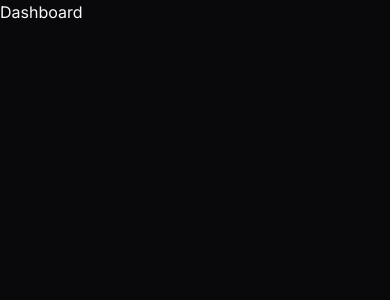
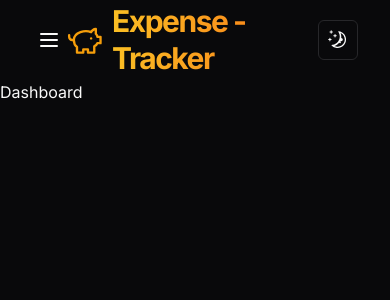
Before and after one commit to Akib-Raihan-4/Expense_Tracker_NextJS, a Next.js app: page / in a window 390 px wide. Shown: the top 300 px of the page. Built offline with nearby package versions, Linux system fonts and the light colour scheme.

Commit message:
mobile navbar added

```diff
--- /dev/null
+++ b/components/Navbar/MobileNav.tsx
@@ -0,0 +1,51 @@
+"use client"
+import { Menu } from "lucide-react";
+import { Button } from "../ui/button";
+import { Sheet, SheetContent, SheetTrigger } from "../ui/sheet";
+import Logo from "../Logo";
+import { useState } from "react";
+import NavbarItem from "./NavbarItem";
+import { ThemeSwitcherBtn } from "./ThemeSwitcherBtn";
+import { UserButton } from "@clerk/nextjs";
+
+interface NavItem {
+    label:string;
+    link: string;
+}
+
+export default function MobileNav({items}:{items:NavItem[]}) {
+    const [isOpen, setIsOpen] = useState(false);
+
+    return (
+      <div className="block border-separate bg-background md:hidden">
+        <nav className="container flex items-center justify-between px-8">
+          <Sheet open={isOpen} onOpenChange={setIsOpen}>
+            <SheetTrigger asChild>
+              <Button variant={"ghost"} size={"icon"}>
+                <Menu />
+              </Button>
+            </SheetTrigger>
+            <SheetContent className="w-[100%] sm:w-[540px]" side="left">
+              <Logo />
+              <div className="flex flex-col gap-1 pt-4">
+                {items.map((item:NavItem) => (
+                  <NavbarItem
+                    key={item.label}
+                    link={item.link}
+                    label={item.label}
+                  />
+                ))}
+              </div>
+            </SheetContent>
+          </Sheet>
+          <div className="flex h-[80px] min-h-[60px] items-center gap-x-4">
+              <Logo/>
+          </div>
+          <div className="flex items-center gap-2">
+              <ThemeSwitcherBtn/>
+              <UserButton afterSignOutUrl="/sign-in"/>
+          </div>
+        </nav>
+      </div>
+    );
+}
--- a/components/Navbar/Navbar.tsx
+++ b/components/Navbar/Navbar.tsx
@@ -1,40 +1,48 @@
-import React from 'react'
-import Logo from '../Logo'
-import { ThemeSwitcherBtn } from './ThemeSwitcherBtn'
-import { UserButton } from '@clerk/nextjs'
-import NavbarItem from './NavbarItem'
+
+import React from "react";
+import Logo from "../Logo";
+import { ThemeSwitcherBtn } from "./ThemeSwitcherBtn";
+import { UserButton } from "@clerk/nextjs";
+import NavbarItem from "./NavbarItem";
+// import { Sheet, SheetContent, SheetTrigger } from "../ui/sheet";
+// import { Button } from "../ui/button";
+// import { Menu } from "lucide-react";
+import MobileNav from "./MobileNav";
 
 function Navbar() {
   return (
     <>
-    <DesktopNav/>
+      <DesktopNav />
+      <MobileNav items = {items} />
     </>
-  )
+  );
 }
 
-export default Navbar
+export default Navbar;
 
 const items = [
   {
-        label:  "Dashboard", link: "/"
+    label: "Dashboard",
+    link: "/",
   },
   {
-        label:  "Transactions", link: "/transactions"
+    label: "Transactions",
+    link: "/transactions",
   },
   {
-        label:  "Manage", link: "/manage"
+    label: "Manage",
+    link: "/manage",
   },
+];
 
-]
-
-function DesktopNav(){
+function DesktopNav() {
   return (
-        <div className=' hidden border-separate border-b bg-background md:block'>
-            <nav className='container flex items-center justify-between px-8'>
-                <div className='flex h-[80px] min-h-[60px] items-center gap-x-4'>
-                    <Logo/>
-                    <div className='flex h-full'>
-                        {items.map(item => (
+    <div className=" hidden border-separate border-b bg-background md:block">
+      <nav className="container flex items-center justify-between px-8">
+        <div className="flex h-[80px] min-h-[60px] items-center gap-x-4">
+          <Logo />
+          <div className="flex h-full">
+            {items.map((item) => (
               <NavbarItem
                 key={item.label}
                 link={item.link}
@@ -43,11 +51,48 @@
             ))}
           </div>
         </div>
-                <div className='flex items-center gap-2'>
-                    <ThemeSwitcherBtn/>
-                    <UserButton afterSignOutUrl='/sign-in'/>
+        <div className="flex items-center gap-2">
+          <ThemeSwitcherBtn />
+          <UserButton afterSignOutUrl="/sign-in" />
         </div>
       </nav>
     </div>
-    )
+  );
 }
+
+// function MobileNav() {
+//   const [isOpen, setIsOpen] = useState(false);
+
+//   return (
+//     <div className="block border-separate bg-background md:hidden">
+//       <nav className="container flex items-center justify-between px-8">
+//         <Sheet open={isOpen} onOpenChange={setIsOpen}>
+//           <SheetTrigger asChild>
+//             <Button variant={"ghost"} size={"icon"}>
+//               <Menu />
+//             </Button>
+//           </SheetTrigger>
+//           <SheetContent className="w-[100%] sm:w-[540px]" side="left">
+//             <Logo />
+//             <div className="flex flex-col gap-1 pt-4">
+//               {items.map((item) => (
+//                 <NavbarItem
+//                   key={item.label}
+//                   link={item.link}
+//                   label={item.label}
+//                 />
+//               ))}
+//             </div>
+//           </SheetContent>
+//         </Sheet>
+//         <div className="flex h-[80px] min-h-[60px] items-center gap-x-4">
+//             <Logo/>
+//         </div>
+//         <div className="flex items-center gap-2">
+//             <ThemeSwitcherBtn/>
+//             <UserButton afterSignOutUrl="/sign-in"/>
+//         </div>
+//       </nav>
+//     </div>
+//   );
+// }
--- a/components/Navbar/NavbarItem.tsx
+++ b/components/Navbar/NavbarItem.tsx
@@ -13,6 +13,7 @@
 
     return (
         <div className='relative flex items-center'>
+            {/* buttonVariants are used to make Links look like a button */}
             <Link href={link} className={cn(buttonVariants({variant:"ghost"}), "w-full justify-start text-lg text-muted-foreground hover:text-foreground", isActive && "text-foreground")}>{label}</Link>
             {
                 isActive && (
```
Lines whose indentation alone changed are shown as unchanged.
